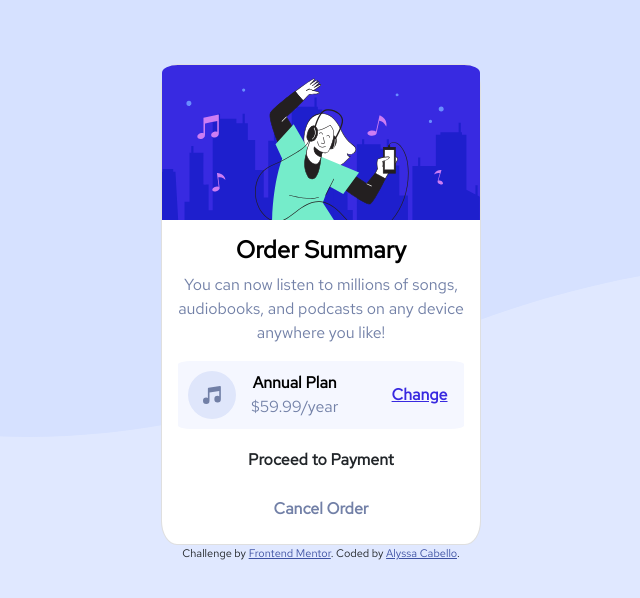
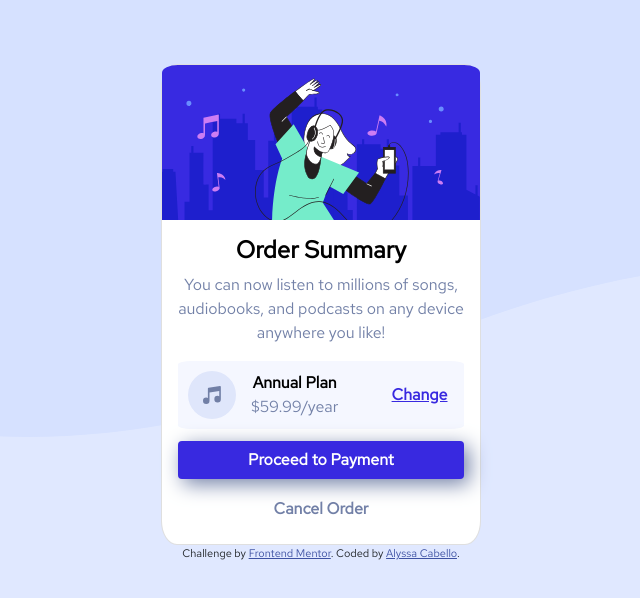
Before and after one commit to Hollenfeuer1/Order-Summary-Component, a plain HTML site: page index.html in a window 1280 px wide. In both pictures the pointer is over the link "Proceed to Payment". Shown: the whole page, without its empty margins (319-959 px from the left). Drawn offline with nearby package versions, Linux system fonts and the light colour scheme.

Commit message:
Update style.css

```diff
--- a/style.css
+++ b/style.css
@@ -74,7 +74,7 @@ p {
     margin-top: 4%;
 }
 
-.active {
+.btn:hover {
     width: 100%;
     color: white;
     background-color: hsl(245, 75%, 52%);
```
